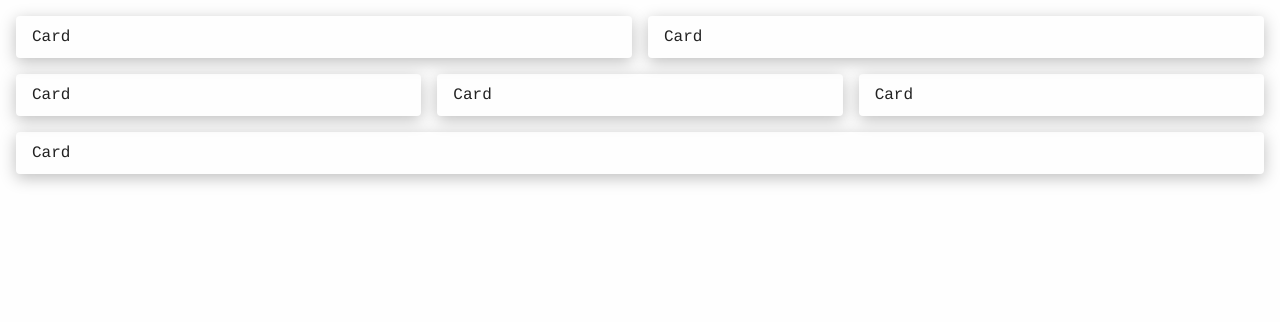
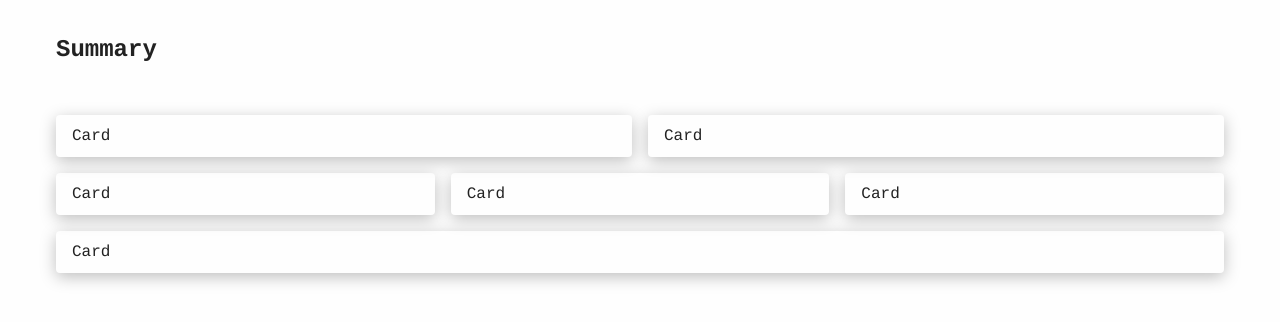
Before and after one commit to clayton-duarte/resume, a Next.js app: page / in a window 1280 px wide. Shown: the top 322 px of the page. Built offline with nearby package versions, Linux system fonts and the light colour scheme.

Commit message:
Unify Grid components on one file and create Text components

```diff
--- a/components/Box.js
+++ /dev/null
@@ -1,7 +0,0 @@
-import styled from 'styled-components';
-
-export default styled.section`
-padding: ${props => props.theme.gut} 0;
-flex-direction: column;
-display: flex;
-`;
--- a/components/Col.js
+++ /dev/null
@@ -1,10 +0,0 @@
-import styled from 'styled-components';
-
-export default styled.div`
-display: flex;
-margin: ${props => props.theme.gut};
-justify-content: stretch;
-flex-direction: column;
-flex-basis: 0;
-flex-grow: 1;
-`;
--- /dev/null
+++ b/components/Grid.js
@@ -0,0 +1,41 @@
+import React from 'react';
+import styled from 'styled-components';
+
+const commonStyles = () => `
+flex-direction: column;
+display: flex;
+`
+
+export const Box = styled.section`
+${props => commonStyles(props)};
+max-width: ${({ theme, container }) => container ? theme.bp.lg : 'unset'};
+margin: ${({ container }) => container ? '0 auto' : '0'};
+padding: ${props => props.theme.gut} 0;
+`;
+
+export const Row = styled.div`
+${props => commonStyles(props)};
+padding: 0 ${props => props.theme.gut};
+flex-wrap: wrap;
+flex-grow: 1;
+@media all and (min-width: ${({ theme, bp }) => theme.bp[bp || 'xs']}) {
+  flex-direction: row;
+}
+`;
+
+export const Col = styled.div`
+${props => commonStyles(props)};
+margin: ${props => props.theme.gut};
+justify-content: stretch;
+flex-basis: 0;
+flex-grow: 1;
+`;
+
+export const Container = props => <Box container {...props} />;
+
+export default ({ container, row, col, ...props }) => {
+  if (container) return <Container {...props} />;
+  if (row) return <Row {...props} />;
+  if (col) return <Col {...props} />;
+  return <Box {...props} />;
+};
--- a/components/Row.js
+++ /dev/null
@@ -1,13 +0,0 @@
-import styled from 'styled-components';
-
-export default styled.div`
-display: flex;
-padding: 0 ${props => props.theme.gut};
-flex-direction: column;
-flex-wrap: wrap;
-flex-grow: 1;
-// RESPONSIVE
-@media all and (min-width: ${({ theme, bp }) => theme.bp[bp || 'xs']}) {
-  flex-direction: row;
-}
-`;
--- /dev/null
+++ b/components/Summary.js
@@ -0,0 +1,9 @@
+import React from 'react';
+
+import Text from './Text';
+
+export default () => (
+  <>
+    <Text title>Summary</Text>
+  </>
+);
--- /dev/null
+++ b/components/Text.js
@@ -0,0 +1,29 @@
+import React from 'react';
+import styled from 'styled-components';
+
+const commonStyles = ({ theme }) => `
+font-family: ${theme.family};
+`
+
+export const P = styled.p`
+${props => commonStyles(props)};
+`;
+
+export const Title = styled.h1`
+${props => commonStyles(props)};
+`;
+
+export const SubTitle = styled.h2`
+${props => commonStyles(props)};
+`;
+
+export const Label = styled.label`
+${props => commonStyles(props)};
+`;
+
+export default ({ title, subTitle, label, ...props }) => {
+  if (title) return <Title {...props} />;
+  if (subTitle) return <SubTitle {...props} />;
+  if (label) return <Label {...props} />;
+  return <P {...props} />;
+}
--- a/pages/index.js
+++ b/pages/index.js
@@ -1,14 +1,20 @@
 import React from 'react';
 import styled from 'styled-components';
 
+import { Container, Row, Col } from '../components/Grid';
+import Summary from '../components/Summary';
 import Card from '../components/Card';
-import Box from '../components/Box';
-import Row from '../components/Row';
-import Col from '../components/Col';
 
 const Home = () => (
   <>
-    <Box>
+    <Container>
+      <Row>
+        <Col>
+          <Summary />
+        </Col>
+      </Row>
+    </Container>
+    <Container>
       <Row bp="sm">
         <Col>
           <Card>Card</Card>
@@ -33,7 +39,7 @@ const Home = () => (
           <Card>Card</Card>
         </Col>
       </Row>
-    </Box>
+    </Container>
   </>
 );
 
```
Also changed, not shown: 1 other file (tests, documents, lock files or other folders).
